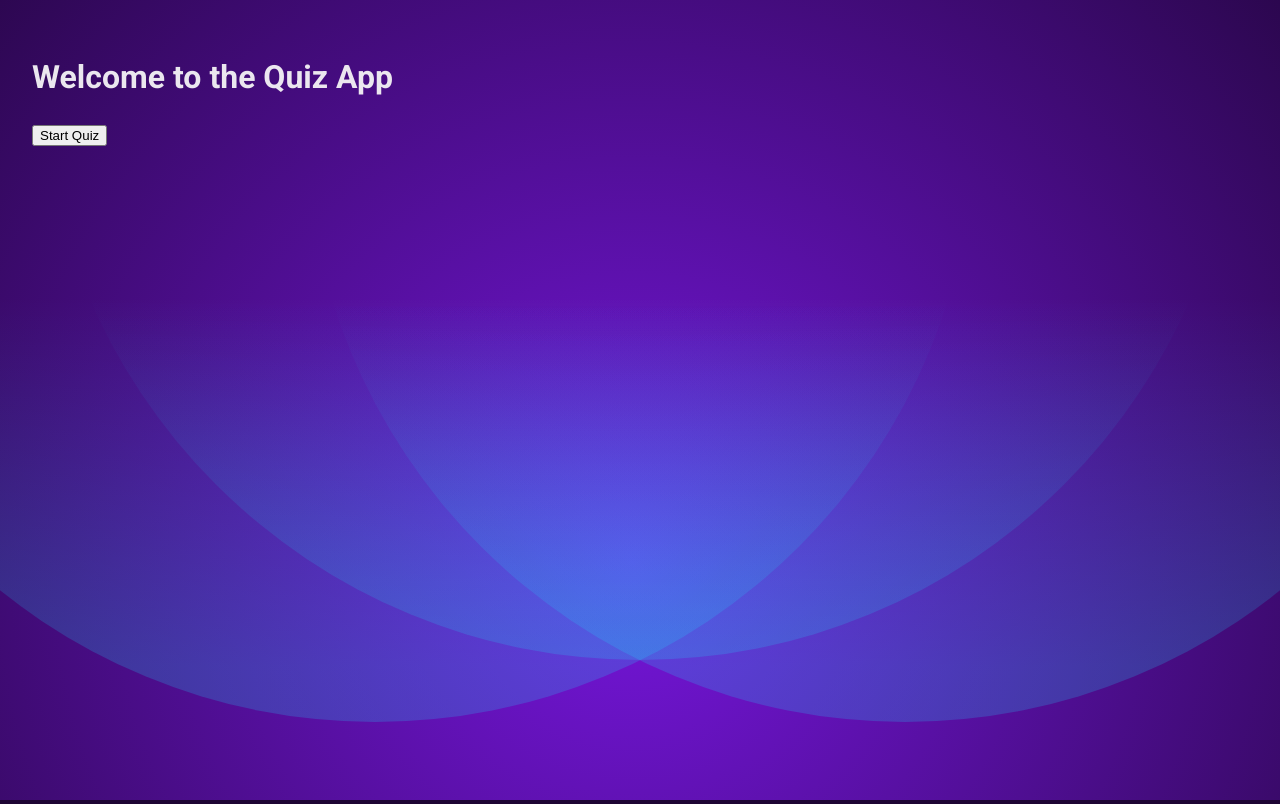
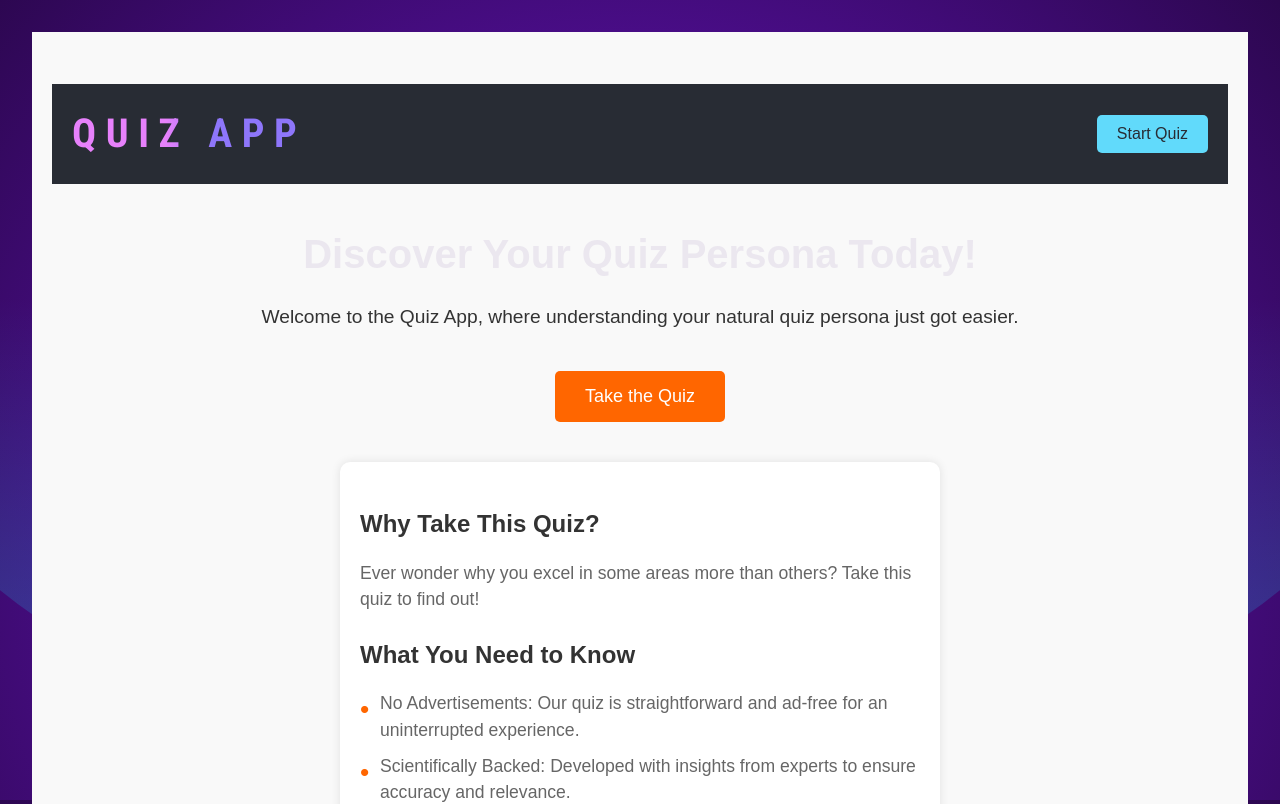
Before and after one commit to ms-tech-geek/quiz-app, a React (Vite) app: page / in a window 1280 px wide. Shown: the top 804 px of the page. Built offline with nearby package versions, Linux system fonts and the light colour scheme.

Commit message:
restyle home page

```diff
--- a/src/App.jsx
+++ b/src/App.jsx
@@ -1,6 +1,5 @@
 import { BrowserRouter as Router, Route, Routes } from 'react-router-dom';
-import LandingPage from './components/LandingPage';
-
+import Home from './components/Home';
 import Quiz from './components/Quiz';
 
 const App = () => {
@@ -8,8 +7,7 @@ const App = () => {
     <>
       <Router>
         <Routes>
-          <Route path="/" element={<LandingPage />} />
-
+          <Route path="/" element={<Home />} />
           <Route path="/quiz" element={<Quiz />} />
         </Routes>
       </Router>
--- /dev/null
+++ b/src/components/Home.css
@@ -0,0 +1,105 @@
+/* src/components/Home.css */
+.home-container {
+  text-align: center;
+  font-family: Arial, sans-serif;
+  padding: 20px;
+  background-color: #f9f9f9;
+}
+
+.home-header {
+  display: flex;
+  justify-content: space-between;
+  align-items: center;
+  padding: 20px;
+  background-color: #282c34;
+  color: white;
+}
+
+.home-header h1 {
+  margin: 0;
+}
+
+.home-button {
+  background-color: #61dafb;
+  color: #282c34;
+  padding: 10px 20px;
+  border: none;
+  border-radius: 5px;
+  cursor: pointer;
+  font-size: 16px;
+}
+
+.home-button:hover {
+  background-color: #21a1f1;
+}
+
+.home-welcome {
+  margin: 40px 0;
+}
+
+.home-welcome h2 {
+  font-size: 2.5em;
+  margin-bottom: 10px;
+}
+
+.home-welcome p {
+  font-size: 1.2em;
+  color: #333;
+}
+
+.start-quiz-button {
+  background-color: #ff6600;
+  color: white;
+  padding: 15px 30px;
+  border: none;
+  border-radius: 5px;
+  cursor: pointer;
+  font-size: 18px;
+  margin-top: 20px;
+}
+
+.start-quiz-button:hover {
+  background-color: #cc5200;
+}
+
+.home-info {
+  text-align: left;
+  max-width: 600px;
+  margin: 0 auto;
+  padding: 20px;
+  background-color: #ffffff;
+  border-radius: 10px;
+  box-shadow: 0 0 10px rgba(0, 0, 0, 0.1);
+}
+
+.home-info h3 {
+  color: #333;
+  font-size: 1.5em;
+  margin-bottom: 10px;
+}
+
+.home-info p,
+.home-info ul {
+  font-size: 1.1em;
+  color: #666;
+}
+
+.home-info ul {
+  list-style: none;
+  padding: 0;
+}
+
+.home-info ul li {
+  margin: 10px 0;
+  padding-left: 20px;
+  position: relative;
+}
+
+.home-info ul li::before {
+  content: '•';
+  color: #ff6600;
+  font-size: 1.5em;
+  position: absolute;
+  left: 0;
+  top: 0;
+}
--- /dev/null
+++ b/src/components/Home.jsx
@@ -0,0 +1,60 @@
+import { Link } from 'react-router-dom';
+import { useNavigate } from 'react-router-dom';
+import './Home.css';
+
+const Home = () => {
+  const navigate = useNavigate();
+
+  // const startQuiz = () => {
+  //   navigate('/quiz'); // Navigate to the quiz page
+  // };
+
+  return (
+    <div className="home-container">
+      <header className="home-header">
+        <h1>Quiz App</h1>
+        <nav>
+          <Link to="/quiz">
+            <button className="home-button">Start Quiz</button>
+          </Link>
+        </nav>
+      </header>
+      <main>
+        <section className="home-welcome">
+          <h2>Discover Your Quiz Persona Today!</h2>
+          <p>
+            Welcome to the Quiz App, where understanding your natural quiz
+            persona just got easier.
+          </p>
+          <Link to="/quiz">
+            <button className="start-quiz-button">Take the Quiz</button>
+          </Link>
+        </section>
+        <section className="home-info">
+          <h3>Why Take This Quiz?</h3>
+          <p>
+            Ever wonder why you excel in some areas more than others? Take this
+            quiz to find out!
+          </p>
+          <h3>What You Need to Know</h3>
+          <ul>
+            <li>
+              No Advertisements: Our quiz is straightforward and ad-free for an
+              uninterrupted experience.
+            </li>
+            <li>
+              Scientifically Backed: Developed with insights from experts to
+              ensure accuracy and relevance.
+            </li>
+            <li>
+              Immediate Results: Get instant feedback on your quiz persona at
+              the end of the quiz.
+            </li>
+          </ul>
+        </section>
+      </main>
+    </div>
+  );
+};
+
+export default Home;
--- a/src/components/LandingPage.jsx
+++ /dev/null
@@ -1,20 +0,0 @@
-// components/LandingPage.jsx
-import React from 'react';
-import { useNavigate } from 'react-router-dom';
-
-const LandingPage = () => {
-  const navigate = useNavigate();
-
-  const startQuiz = () => {
-    navigate('/quiz'); // Navigate to the quiz page
-  };
-
-  return (
-    <div>
-      <h1>Welcome to the Quiz App</h1>
-      <button onClick={startQuiz}>Start Quiz</button>
-    </div>
-  );
-};
-
-export default LandingPage;
```
